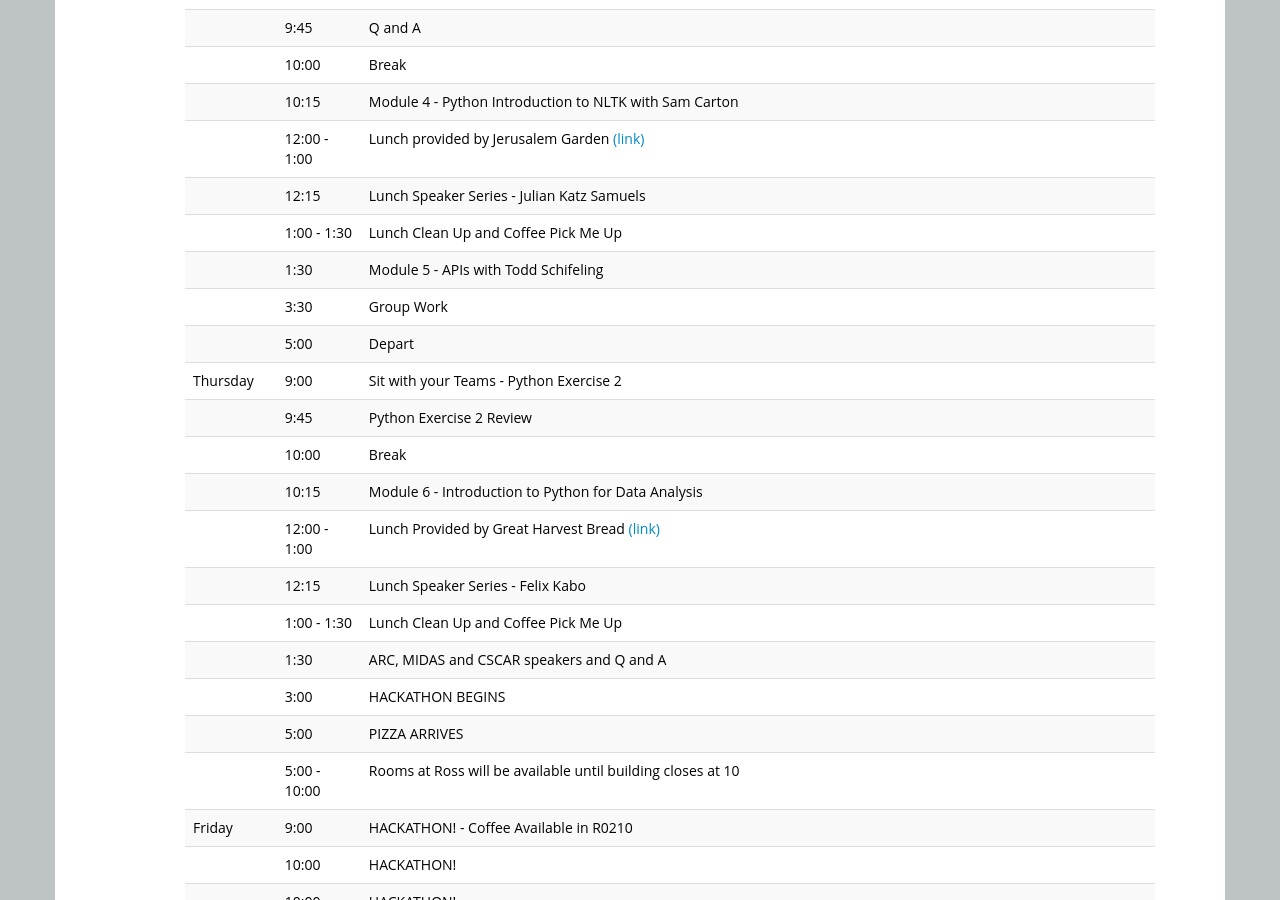
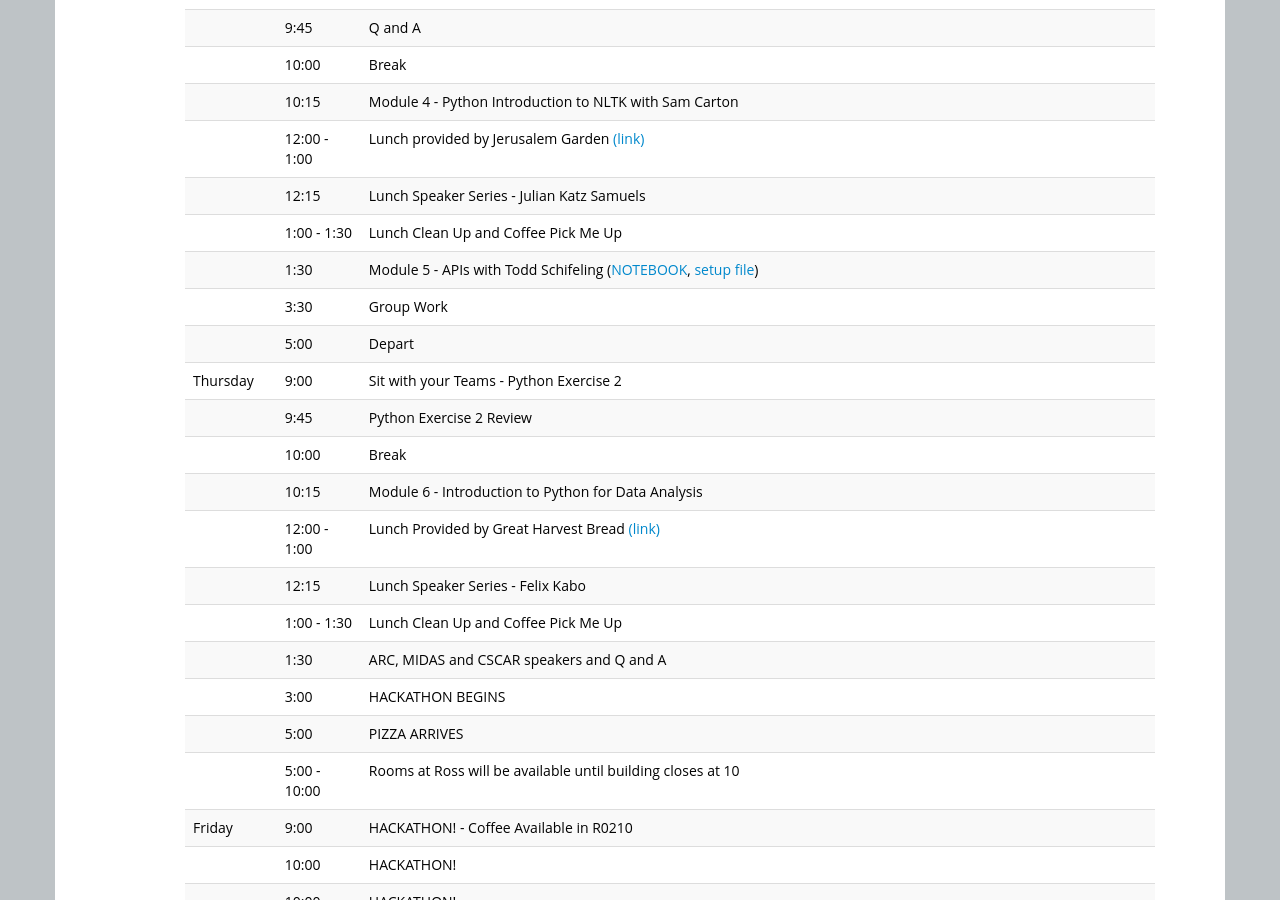
Before and after one commit to ICOSBigDataCamp/2018-summer-camp, a Jekyll site: the page built from index.html, in a window 1280 px wide and 900 px high, scrolled down 1807 px. Built offline with Jekyll 4.4.1, drawn with Linux system fonts in a browser that asks for light colours.

Commit message:
Update index.html
inputting links for Twitter API demo

```diff
--- a/index.html
+++ b/index.html
@@ -165,7 +165,8 @@ Organizing committee: Jerry Davis, H. V. Jagadish, Cliff Lampe, and Brian Noble
   <tr> <td></td>       <td>12:00 - 1:00 </td>   <td>Lunch provided by Jerusalem Garden <a href="https://www.jerusalemgarden.net/">(link)</a></td> </tr>
   <tr> <td></td>       <td>12:15</td>   <td>Lunch Speaker Series - Julian Katz Samuels</td> </tr>
   <tr> <td></td>       <td>1:00 - 1:30</td>    <td>Lunch Clean Up and Coffee Pick Me Up</td> </tr>
-  <tr> <td></td>       <td>1:30</td>   <td>Module 5 - APIs with Todd Schifeling</td> </tr>
+  <tr> <td></td>       <td>1:30</td>   <td>Module 5 - APIs with Todd Schifeling (<a href="slides/Twitter API.ipynb">NOTEBOOK</a>,
+    <a href="slides/oauthDance.py">setup file</a>)</td> </tr>
        <!-- (<a href="slides/twitter-lib-install.html">Install</a>,
     <a href="apis/examples.zip">Code</a>,
     <a href="apis/api-lecture.txt">Lecture</a>)</td> </tr> -->
```
